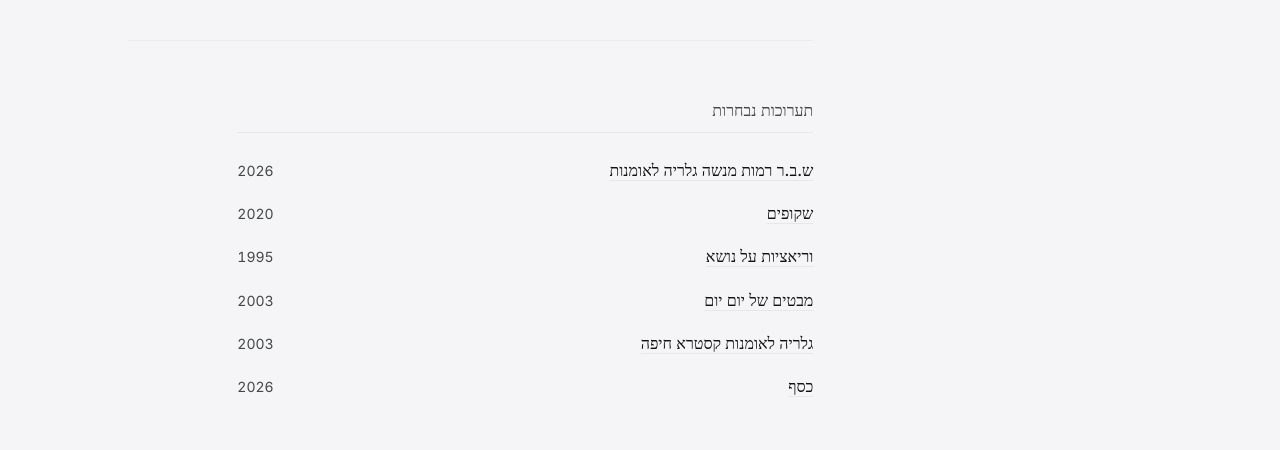
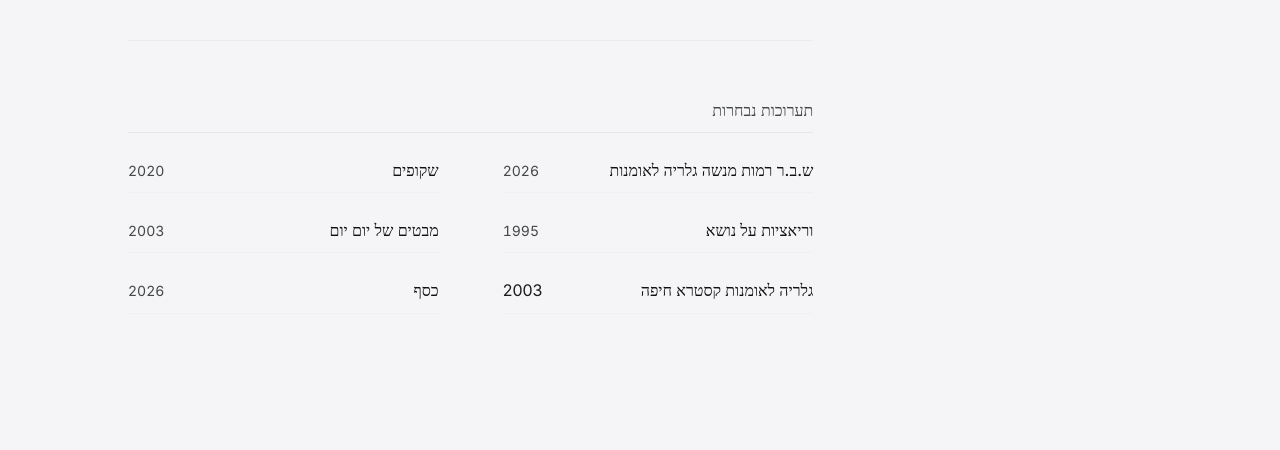
Before and after one commit to dekel22/lea-atir-gallery, a React (Vite) app: page / in a window 1280 px wide. Shown: the part 744-1194 px from the top of the page. Built offline with nearby package versions, Linux system fonts and the light colour scheme; a web font is replaced by a local one.

Commit message:
Update Home.jsx

```diff
--- a/src/pages/Home.jsx
+++ b/src/pages/Home.jsx
@@ -56,32 +56,32 @@
               </div>
             </div>
             {/* Details Section */}
-            <div className="pt-8 max-w-xl">
+            <div className="pt-8 max-w-4xl">
               <div className="space-y-6">
                 <h4 className="font-label-sm text-on-surface-variant border-b border-outline-variant/30 pb-2">תערוכות נבחרות</h4>
-                <ul className="font-body-md space-y-4">
-                  <li className="flex justify-between items-baseline gap-4">
-                    <Link to="/gallery/gallery_3" className="text-primary font-medium hover:text-secondary transition-colors underline decoration-outline-variant/30 underline-offset-4">ש.ב.ר רמות מנשה גלריה לאומנות</Link>
+                <ul className="font-body-md grid grid-cols-1 md:grid-cols-2 gap-x-16 gap-y-6">
+                  <li className="flex justify-between items-baseline gap-4 border-b border-outline-variant/10 pb-2">
+                    <Link to="/gallery/gallery_3" className="text-primary font-medium hover:text-secondary transition-colors">ש.ב.ר רמות מנשה גלריה לאומנות</Link>
                     <span className="text-on-surface-variant text-sm tabular-nums">2026</span>
                   </li>
-                  <li className="flex justify-between items-baseline gap-4">
-                    <Link to="/gallery/transparent" className="text-primary font-medium hover:text-secondary transition-colors underline decoration-outline-variant/30 underline-offset-4">שקופים</Link>
+                  <li className="flex justify-between items-baseline gap-4 border-b border-outline-variant/10 pb-2">
+                    <Link to="/gallery/transparent" className="text-primary font-medium hover:text-secondary transition-colors">שקופים</Link>
                     <span className="text-on-surface-variant text-sm tabular-nums">2020</span>
                   </li>
-                  <li className="flex justify-between items-baseline gap-4">
-                    <Link to="/gallery/gallery_7" className="text-primary font-medium hover:text-secondary transition-colors underline decoration-outline-variant/30 underline-offset-4">וריאציות על נושא</Link>
+                  <li className="flex justify-between items-baseline gap-4 border-b border-outline-variant/10 pb-2">
+                    <Link to="/gallery/gallery_7" className="text-primary font-medium hover:text-secondary transition-colors">וריאציות על נושא</Link>
                     <span className="text-on-surface-variant text-sm tabular-nums">1995</span>
                   </li>
-                  <li className="flex justify-between items-baseline gap-4">
-                    <Link to="/gallery/gallery_1" className="text-primary font-medium hover:text-secondary transition-colors underline decoration-outline-variant/30 underline-offset-4">מבטים של יום יום</Link>
+                  <li className="flex justify-between items-baseline gap-4 border-b border-outline-variant/10 pb-2">
+                    <Link to="/gallery/gallery_1" className="text-primary font-medium hover:text-secondary transition-colors">מבטים של יום יום</Link>
                     <span className="text-on-surface-variant text-sm tabular-nums">2003</span>
                   </li>
-                  <li className="flex justify-between items-baseline gap-4">
-                    <Link to="/gallery/gallery_1" className="text-primary font-medium hover:text-secondary transition-colors underline decoration-outline-variant/30 underline-offset-4">גלריה לאומנות קסטרא חיפה</Link>
-                    <span className="text-on-surface-variant text-sm tabular-nums">2003</span>
+                  <li className="flex justify-between items-baseline gap-4 border-b border-outline-variant/10 pb-2">
+                    <Link to="/gallery/gallery_1" className="text-primary font-medium hover:text-secondary transition-colors">גלריה לאומנות קסטרא חיפה</Link>
+                    <span className="text-on-surface-nums">2003</span>
                   </li>
-                  <li className="flex justify-between items-baseline gap-4">
-                    <Link to="/gallery/silver" className="text-primary font-medium hover:text-secondary transition-colors underline decoration-outline-variant/30 underline-offset-4">כסף</Link>
+                  <li className="flex justify-between items-baseline gap-4 border-b border-outline-variant/10 pb-2">
+                    <Link to="/gallery/silver" className="text-primary font-medium hover:text-secondary transition-colors">כסף</Link>
                     <span className="text-on-surface-variant text-sm tabular-nums">2026</span>
                   </li>
                 </ul>
```
